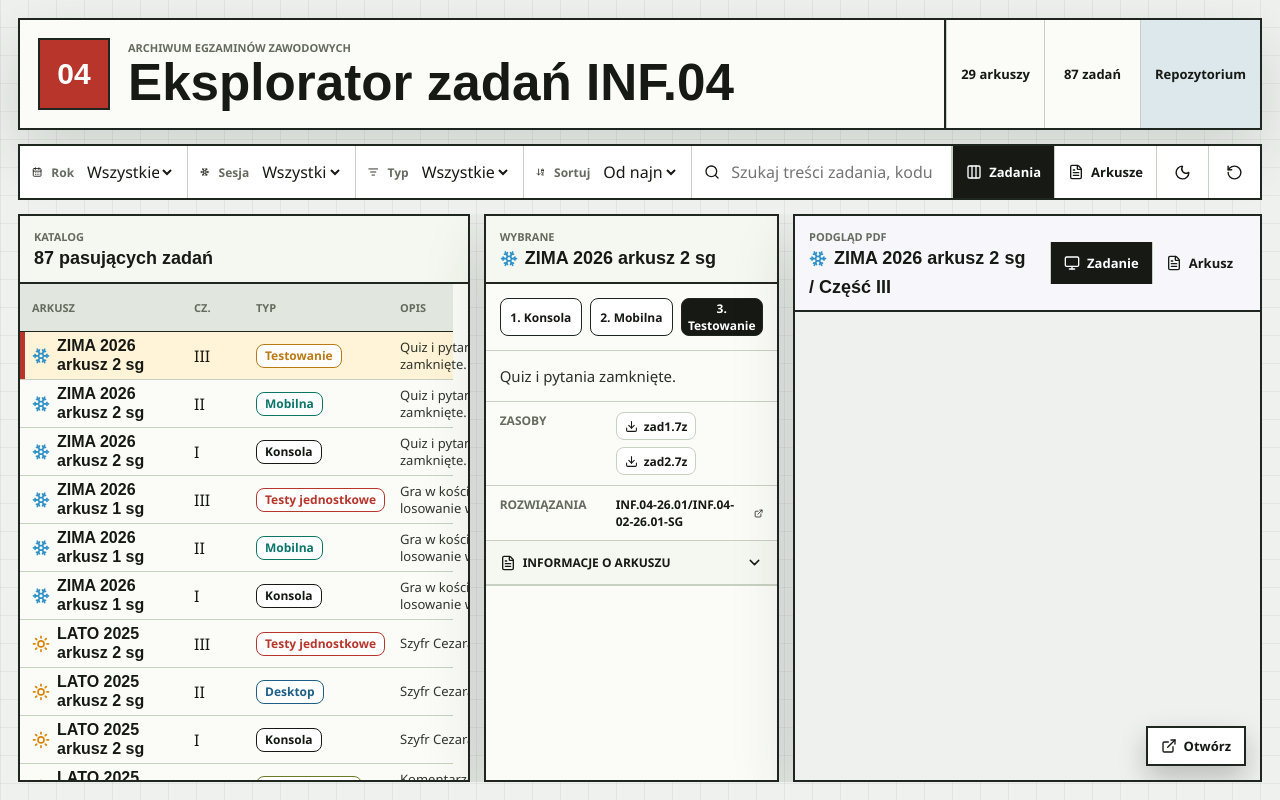
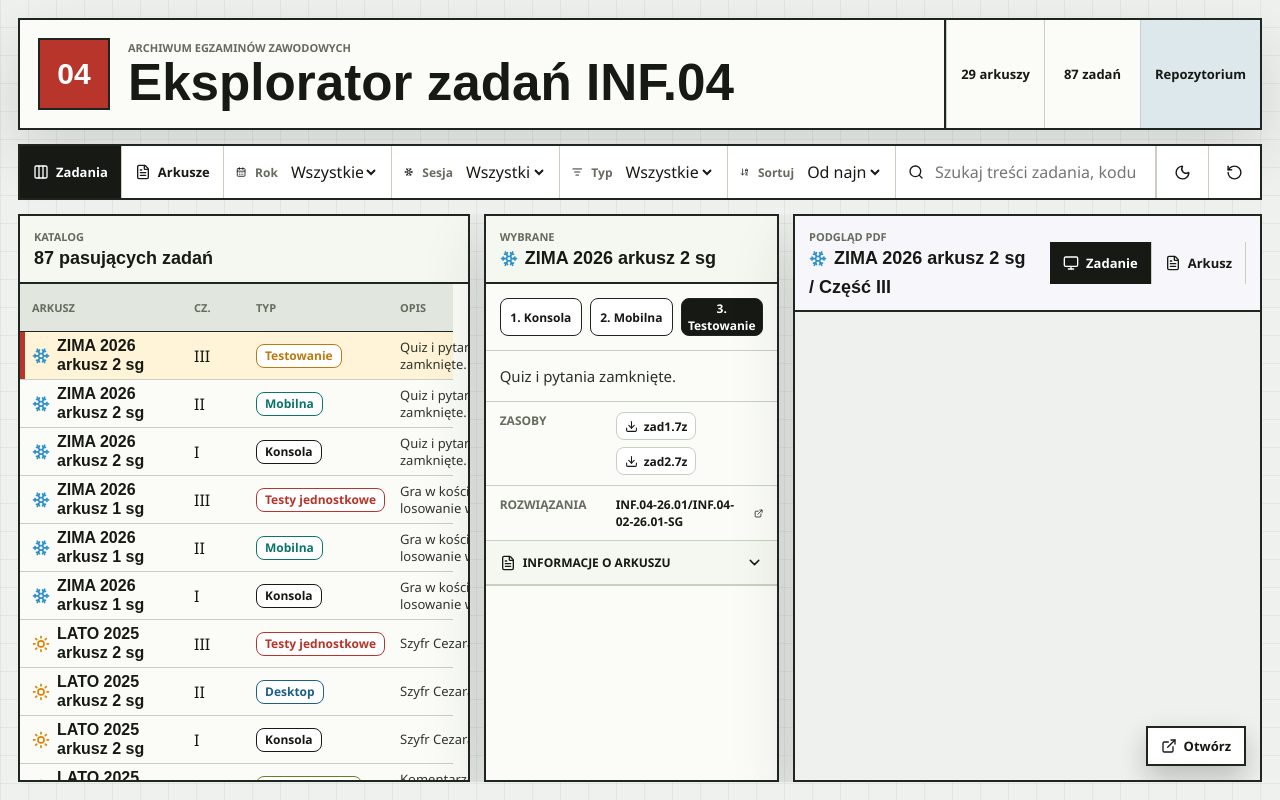
Before and after one commit to Wiktor102/exam-explorer, a React (Vite) app: page / in a window 1280 px wide. Built offline with nearby package versions, Linux system fonts and the light colour scheme.

Commit message:
feat: change order of filter bar

```diff
--- a/src/App.tsx
+++ b/src/App.tsx
@@ -354,6 +354,17 @@ function App() {
       </header>
 
       <section className="control-band" aria-label="Filtry">
+        <div className="segmented-control" aria-label="Tryb katalogu">
+          <button className={clsx(registryMode === 'tasks' && 'active')} onClick={() => setRegistryMode('tasks')}>
+            <Columns3 size={16} />
+            Zadania
+          </button>
+          <button className={clsx(registryMode === 'exams' && 'active')} onClick={() => setRegistryMode('exams')}>
+            <FileText size={16} />
+            Arkusze
+          </button>
+        </div>
+
         <SelectControl icon={<CalendarDays size={16} />} label="Rok" value={year} onChange={setYear}>
             <option value="all">Wszystkie</option>
             {catalog.years.map((item) => (
@@ -403,17 +414,6 @@ function App() {
             placeholder="Szukaj treści zadania, kodu arkusza, technologii, testów..."
           />
         </label>
-
-        <div className="segmented-control" aria-label="Tryb katalogu">
-          <button className={clsx(registryMode === 'tasks' && 'active')} onClick={() => setRegistryMode('tasks')}>
-            <Columns3 size={16} />
-            Zadania
-          </button>
-          <button className={clsx(registryMode === 'exams' && 'active')} onClick={() => setRegistryMode('exams')}>
-            <FileText size={16} />
-            Arkusze
-          </button>
-        </div>
 
         <button
           className="icon-command"
--- a/src/index.css
+++ b/src/index.css
@@ -205,7 +205,7 @@ h2 {
 
 .control-band {
   display: grid;
-  grid-template-columns: repeat(4, minmax(136px, auto)) minmax(260px, 1fr) auto auto auto;
+  grid-template-columns: auto repeat(4, minmax(136px, auto)) minmax(260px, 1fr) auto auto;
   gap: 0;
   margin-top: 14px;
   border: 2px solid var(--line-strong);
@@ -260,6 +260,7 @@ h2 {
 .segmented-control {
   display: flex;
   align-items: stretch;
+  border-right: 1px solid var(--line);
 }
 
 .segmented-control button,
@@ -270,11 +271,15 @@ h2 {
   gap: 7px;
   min-height: 52px;
   border: 0;
-  border-left: 1px solid var(--line);
   background: transparent;
   cursor: pointer;
   font-size: 13px;
   font-weight: 800;
+}
+
+.segmented-control button + button,
+.icon-command {
+  border-left: 1px solid var(--line);
 }
 
 .segmented-control button {
```
